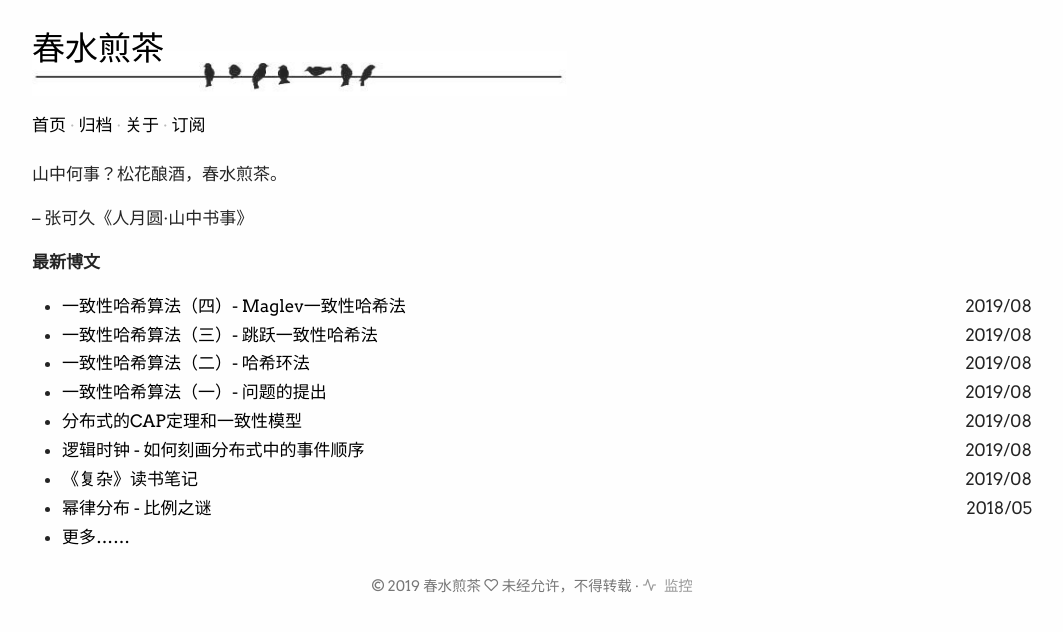
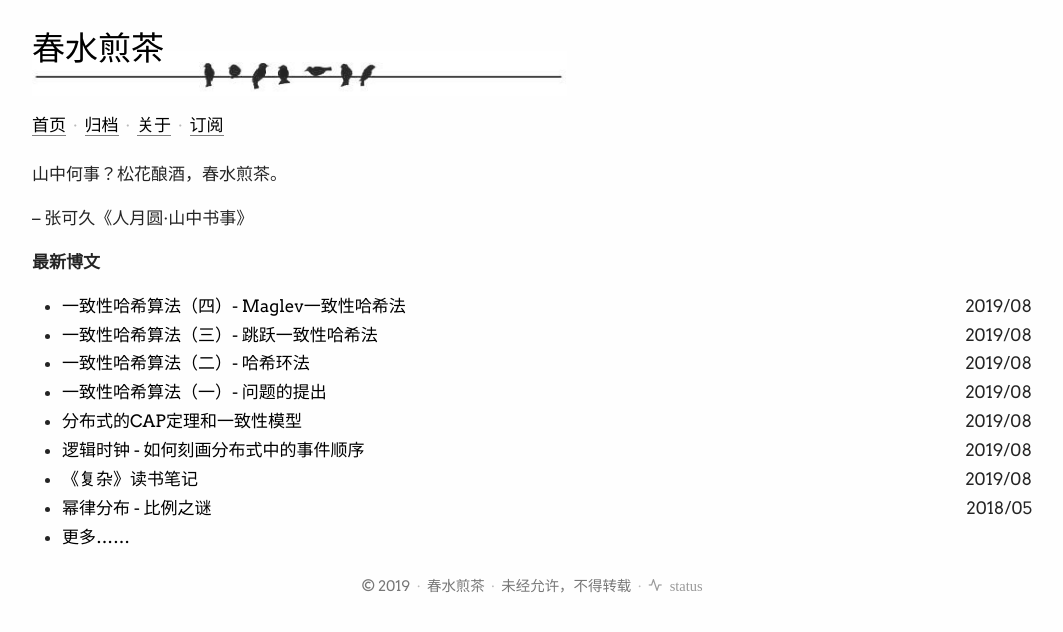
Before and after one commit to gfphoto/writings.sh, a Jekyll site: the page built from index.md, in a window 1280 px wide. Shown: the top 632 px of the page, without its empty margins (108-1171 px from the left). Built offline with Jekyll 4.4.1, drawn with Linux system fonts in a browser that asks for light colours; some web fonts are replaced.

Commit message:
Fix css nav and post

```diff
--- a/_includes/footer.html
+++ b/_includes/footer.html
@@ -1,13 +1,14 @@
 <footer>
   © 2019
+  <span class="nav-divider">·</span>
   {{ site.title }}
-  <span class="icon-heart"></span>
+  <span class="nav-divider">·</span>
   <!-- Copyright Notice. -->
   <span class="post-copyright"> {{ site.copyright_declaration }} </span>
-  ·
+  <span class="nav-divider">·</span>
   <!-- Uptime -->
   <a href="https://stats.uptimerobot.com/jv6RVHn6rl" target="_blank" class="icon-wrapper">
-    <span class="icon-activity"></span> 监控
+    <span class="icon-activity"></span> status
   </a>
 </footer>
 
```
Also changed, not shown: _includes/navbar.html (+4 -4 lines), assets/src/css/style.css (+7 -0 lines), assets/css/style.min.css.
